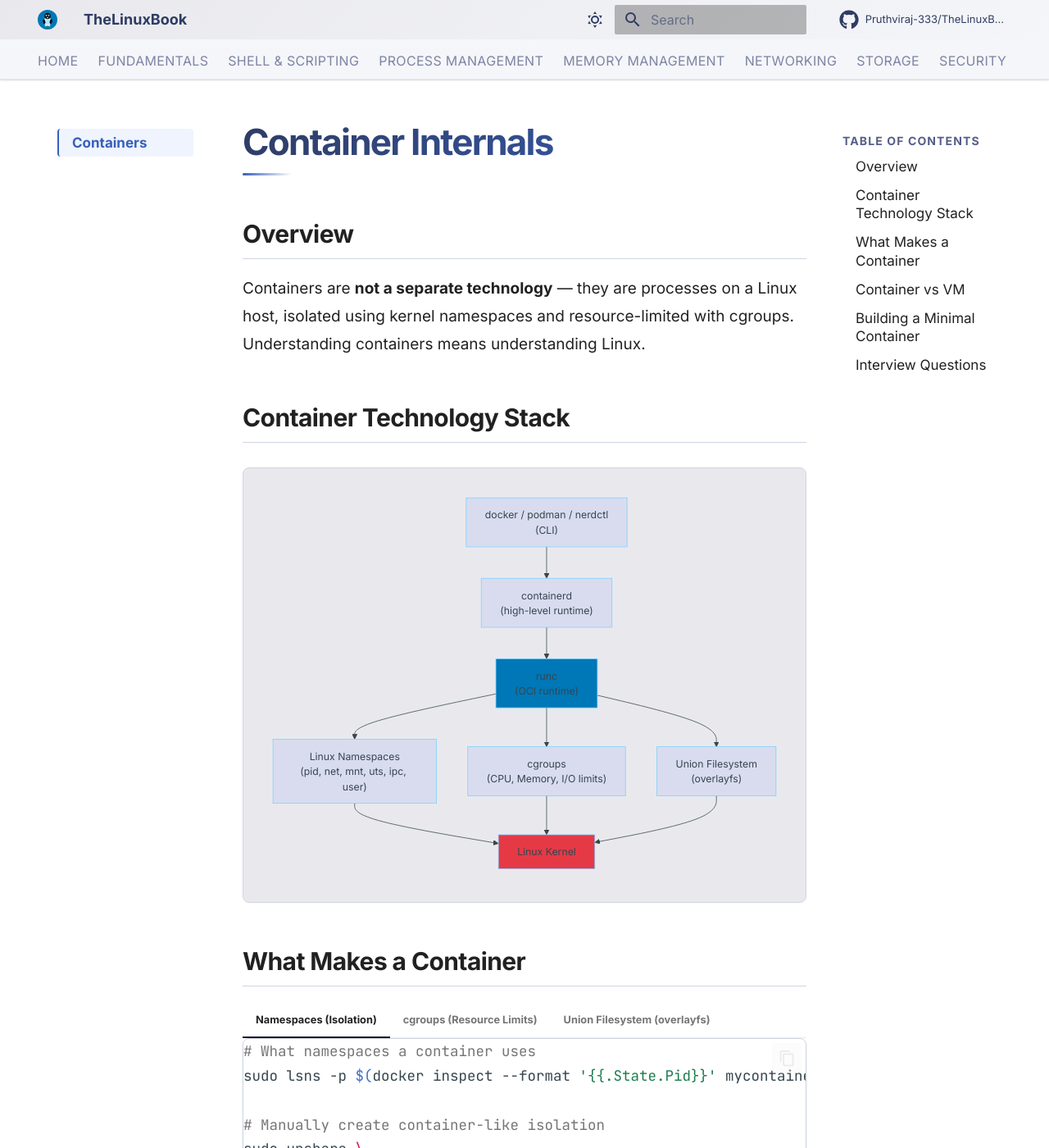
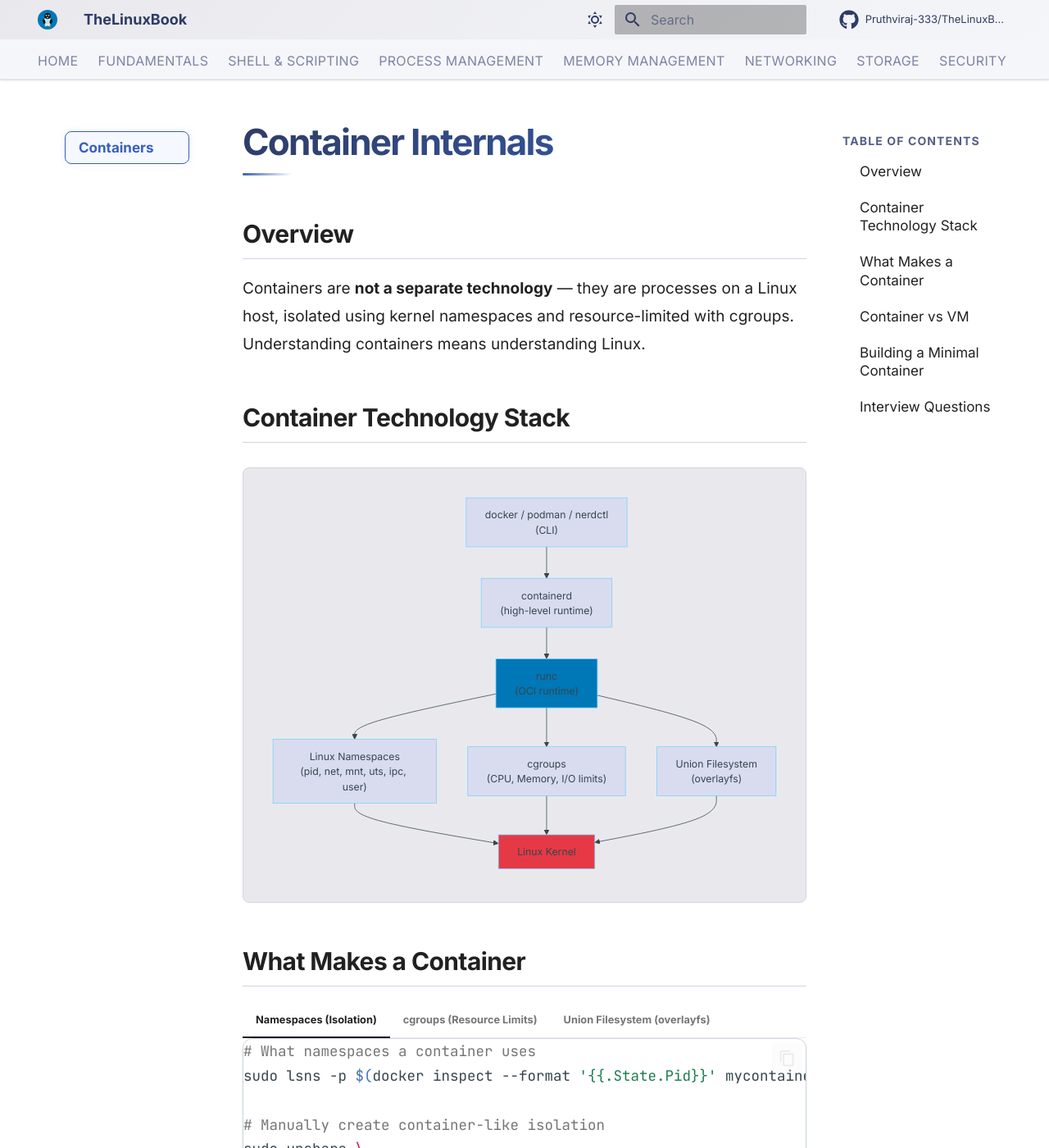
Before and after one commit to Pruthviraj-333/TheLinuxBook, an MkDocs documentation site: the page built from docs/containers/index.md, in a window 1280 px wide and 1400 px high. Shown: the whole window at 82% size. Built offline with MkDocs 1.6.1 and Material for MkDocs 9.7.7, drawn with Linux system fonts in a browser that asks for light colours; comment, search, counter and statistics services are not loaded.

Commit message:
style: implement mockup matching code block glows and capsule active navigation styling

```diff
--- a/docs/assets/css/custom.css
+++ b/docs/assets/css/custom.css
@@ -159,10 +159,11 @@
 
 .md-nav__link {
   font-size: 0.85rem;
-  padding: 0.3rem 0.8rem;
-  border-radius: var(--tlb-radius-sm);
+  padding: 0.4rem 0.8rem;
+  border-radius: 8px;
   transition: var(--tlb-transition);
-  margin: 1px 4px;
+  margin: 4px 8px;
+  border: 1.5px solid transparent;
 }
 
 .md-nav__link:hover {
@@ -171,10 +172,12 @@
 }
 
 .md-nav__link--active {
-  background: rgba(122, 162, 247, 0.12) !important;
+  background: rgba(122, 162, 247, 0.08) !important;
   color: var(--tlb-accent) !important;
   font-weight: 600;
-  border-left: 2px solid var(--tlb-accent);
+  border: 1.5px solid var(--tlb-accent) !important;
+  border-radius: 8px;
+  box-shadow: 0 0 10px rgba(122, 162, 247, 0.15) !important;
 }
 
 /* ---------------------------------------------------------------------------
@@ -259,10 +262,22 @@
 }
 
 .md-typeset pre {
-  border-radius: var(--tlb-radius-md) !important;
-  border: 1px solid var(--tlb-border);
+  border-radius: 12px !important;
+  border: 1.5px solid var(--tlb-border) !important;
   overflow: hidden;
   box-shadow: var(--tlb-shadow-sm);
+  transition: var(--tlb-transition);
+}
+
+[data-md-color-scheme="slate"] .md-typeset pre {
+  border: 1.5px solid rgba(122, 162, 247, 0.3) !important;
+  box-shadow: 0 4px 20px rgba(0, 0, 0, 0.35), 0 0 12px rgba(122, 162, 247, 0.12) !important;
+  background: #16161e !important;
+}
+
+[data-md-color-scheme="slate"] .md-typeset pre:hover {
+  border-color: rgba(122, 162, 247, 0.5) !important;
+  box-shadow: 0 6px 24px rgba(0, 0, 0, 0.40), 0 0 16px rgba(122, 162, 247, 0.20) !important;
 }
 
 .md-typeset pre > code,
```
